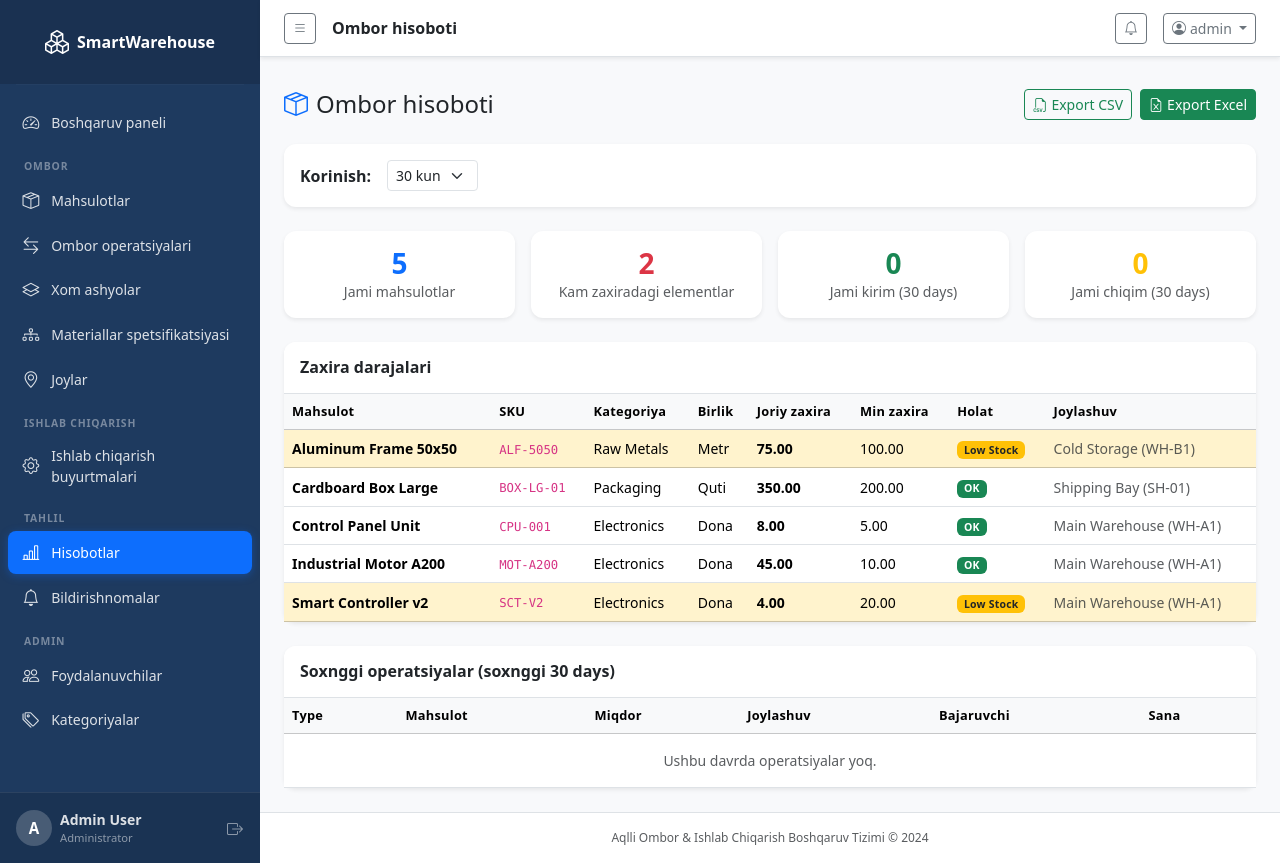
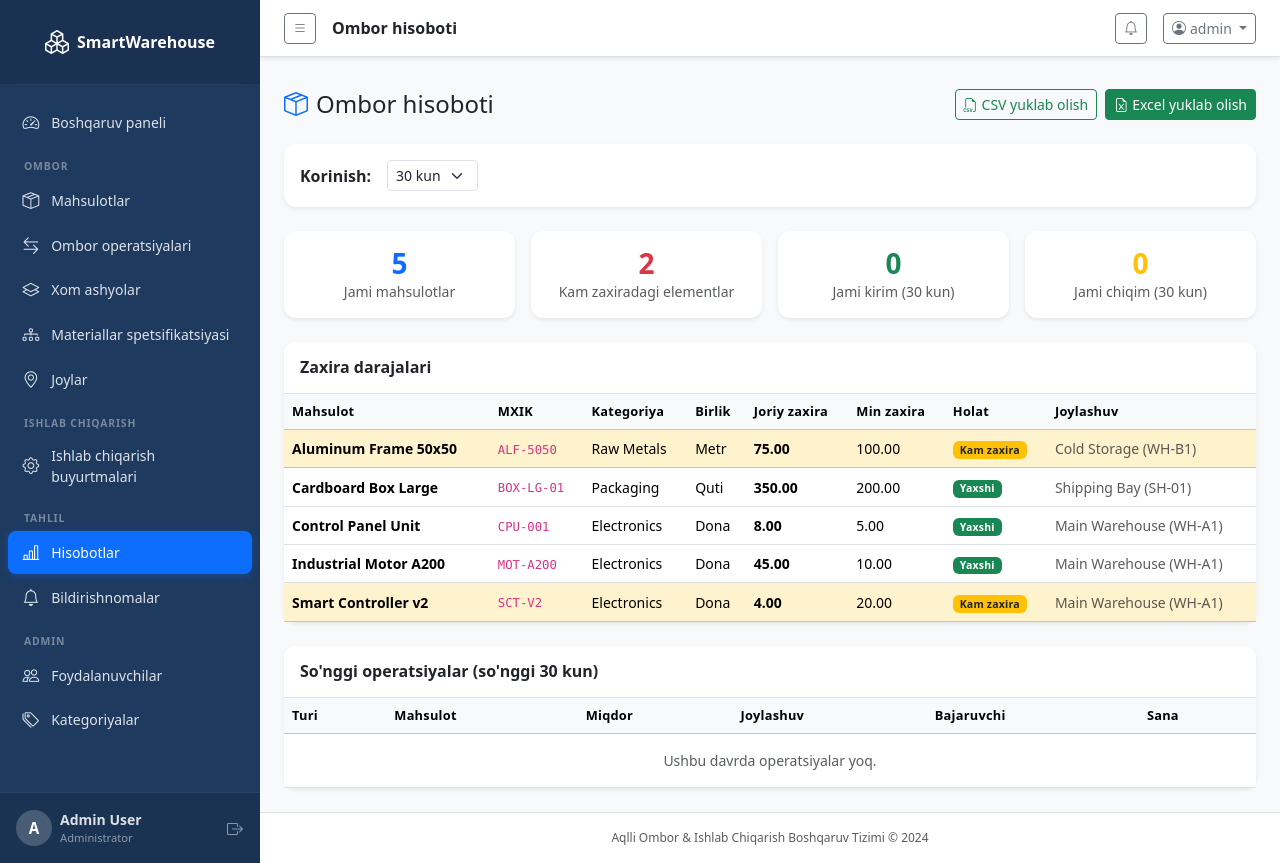
Before and after one commit to formuhammadaziz/smart-warehouse, a Django app: page /reports/inventory/ in a window 1280 px wide. Run offline with Django 5.2, Linux system fonts and the light colour scheme; a user stored in the database is signed in; data comes from the database, SQL or seed files in the repository; both versions use the stored data as it was after the commit; data that the repository does not hold is empty.

Commit message:
adding some changes

```diff
--- a/accounts/forms.py
+++ b/accounts/forms.py
@@ -5,10 +5,10 @@ from .models import CustomUser
 
 class LoginForm(forms.Form):
     username = forms.CharField(
-        widget=forms.TextInput(attrs={'class': 'form-control', 'placeholder': 'Username'})
+        widget=forms.TextInput(attrs={'class': 'form-control', 'placeholder': 'Foydalanuvchi nomi'})
     )
     password = forms.CharField(
-        widget=forms.PasswordInput(attrs={'class': 'form-control', 'placeholder': 'Password'})
+        widget=forms.PasswordInput(attrs={'class': 'form-control', 'placeholder': 'Parol'})
     )
 
 
--- a/inventory/forms.py
+++ b/inventory/forms.py
@@ -88,9 +88,9 @@ class StockTransactionForm(forms.ModelForm):
         raw_material = cleaned.get('raw_material')
         quantity = cleaned.get('quantity')
         if not product and not raw_material:
-            raise forms.ValidationError('Select either a product or a raw material.')
+            raise forms.ValidationError('Mahsulot yoki xom ashyodan birini tanlang.')
         if product and raw_material:
-            raise forms.ValidationError('Select only one: product or raw material.')
+            raise forms.ValidationError('Faqat bittasini tanlang: mahsulot yoki xom ashyo.')
         if quantity is not None and quantity <= 0:
-            raise forms.ValidationError('Quantity must be greater than 0.')
+            raise forms.ValidationError('Miqdor 0 dan katta bo\'lishi kerak.')
         return cleaned
--- a/inventory/models.py
+++ b/inventory/models.py
@@ -45,7 +45,7 @@ class Product(models.Model):
     ]
 
     product_name = models.CharField(max_length=200)
-    sku = models.CharField(max_length=50, unique=True, verbose_name='SKU')
+    sku = models.CharField(max_length=50, unique=True, verbose_name='MXIK')
     category = models.ForeignKey(Category, on_delete=models.SET_NULL, null=True, blank=True, related_name='products')
     unit = models.CharField(max_length=10, choices=UNIT_CHOICES, default='pcs')
     minimum_stock = models.DecimalField(max_digits=12, decimal_places=2, default=0)
--- a/templates/base.html
+++ b/templates/base.html
@@ -144,7 +144,7 @@
                 <i class="bi bi-{% if notif.notification_type == 'low_stock' %}exclamation-triangle text-warning{% elif notif.notification_type == 'production_complete' %}check-circle text-success{% else %}info-circle text-info{% endif %} mt-1"></i>
                 <div>
                   <div class="small">{{ notif.message|truncatechars:80 }}</div>
-                  <div class="text-muted" style="font-size:0.7rem">{{ notif.created_at|timesince }} ago</div>
+                  <div class="text-muted" style="font-size:0.7rem">{{ notif.created_at|timesince }} oldin</div>
                 </div>
               </a>
             </li>
--- a/templates/dashboard/index.html
+++ b/templates/dashboard/index.html
@@ -116,7 +116,7 @@
           <div class="d-flex align-items-center justify-content-between px-3 py-2 border-bottom">
             <div>
               <div class="fw-semibold small">{{ product.product_name }}</div>
-              <div class="text-muted" style="font-size:0.75rem">SKU: {{ product.sku }}</div>
+              <div class="text-muted" style="font-size:0.75rem">MXIK: {{ product.sku }}</div>
             </div>
             <div class="text-end">
               <span class="badge {% if product.current_stock == 0 %}bg-danger{% else %}bg-warning text-dark{% endif %}">
--- a/templates/inventory/locations.html
+++ b/templates/inventory/locations.html
@@ -42,7 +42,7 @@
         <div class="table-responsive">
           <table class="table table-hover align-middle mb-0">
             <thead class="table-dark">
-              <tr><th>Name</th><th>Kodi</th><th>Holat</th><th>Amallar</th></tr>
+              <tr><th>Nomi</th><th>Kodi</th><th>Holat</th><th>Amallar</th></tr>
             </thead>
             <tbody>
               {% for loc in locations %}
--- a/templates/inventory/product_form.html
+++ b/templates/inventory/product_form.html
@@ -18,7 +18,7 @@
               {{ form.product_name }}
             </div>
             <div class="col-md-4">
-              <label class="form-label fw-semibold">SKU*</label>
+              <label class="form-label fw-semibold">MXIK*</label>
               {{ form.sku }}
               {% if form.sku.errors %}<div class="text-danger small">{{ form.sku.errors }}</div>{% endif %}
             </div>
--- a/templates/inventory/products.html
+++ b/templates/inventory/products.html
@@ -15,7 +15,7 @@
   <div class="card-body py-3">
     <form method="get" class="row g-2 align-items-end">
       <div class="col-md-4">
-        <input type="text" name="q" value="{{ q }}" class="form-control" placeholder="Nomi yoki SKU boyicha qidiring...">
+        <input type="text" name="q" value="{{ q }}" class="form-control" placeholder="Nomi yoki MXIK boyicha qidiring...">
       </div>
       <div class="col-md-3">
         <select name="category" class="form-select">
@@ -50,7 +50,7 @@
           <tr>
             <th>#</th>
             <th>Mahsulot nomi</th>
-            <th>SKU</th>
+            <th>MXIK</th>
             <th>Kategoriya</th>
             <th>Birlik</th>
             <th>Joriy zaxira</th>
--- a/templates/production/order_detail.html
+++ b/templates/production/order_detail.html
@@ -1,5 +1,5 @@
 {% extends 'base.html' %}
-{% block title %}Order #{{ order.order_number }}{% endblock %}
+{% block title %}Buyurtma #{{ order.order_number }}{% endblock %}
 {% block page_title %}Ishlab chiqarish buyurtmasi #{{ order.order_number }}{% endblock %}
 
 {% block content %}
--- a/templates/production/stage_update.html
+++ b/templates/production/stage_update.html
@@ -11,7 +11,7 @@
           <i class="bi bi-diagram-2 me-2 text-primary"></i>
           Bosqichni yangilash: {{ stage.get_stage_name_display }}
         </h5>
-        <small class="text-muted">Order #{{ order.order_number }} — {{ order.product.product_name }}</small>
+        <small class="text-muted">Buyurtma #{{ order.order_number }} — {{ order.product.product_name }}</small>
       </div>
       <div class="card-body p-4">
         <form method="post">
--- a/templates/reports/index.html
+++ b/templates/reports/index.html
@@ -12,7 +12,7 @@
         <p class="text-muted">Zaxira darajalari, kam zaxira ogohlantirishlari, operatsiyalar tarixi</p>
         <div class="d-flex gap-2 justify-content-center flex-wrap">
           <a href="{% url 'reports:inventory' %}" class="btn btn-primary">
-            <i class="bi bi-eye me-2"></i>View Report
+            <i class="bi bi-eye me-2"></i>Hisobotni ko'rish
           </a>
           <a href="{% url 'reports:export_inventory_csv' %}" class="btn btn-outline-success">
             <i class="bi bi-filetype-csv me-2"></i>CSV
@@ -33,7 +33,7 @@
         <p class="text-muted">Buyurtma holati, material sarfi, bajarilish statistikasi</p>
         <div class="d-flex gap-2 justify-content-center flex-wrap">
           <a href="{% url 'reports:production' %}" class="btn btn-warning text-white">
-            <i class="bi bi-eye me-2"></i>View Report
+            <i class="bi bi-eye me-2"></i>Hisobotni ko'rish
           </a>
           <a href="{% url 'reports:export_production_csv' %}" class="btn btn-outline-success">
             <i class="bi bi-filetype-csv me-2"></i>CSV
--- a/templates/reports/inventory_report.html
+++ b/templates/reports/inventory_report.html
@@ -7,10 +7,10 @@
   <h4 class="mb-0"><i class="bi bi-box-seam me-2 text-primary"></i>Ombor hisoboti</h4>
   <div class="d-flex gap-2">
     <a href="{% url 'reports:export_inventory_csv' %}" class="btn btn-outline-success btn-sm">
-      <i class="bi bi-filetype-csv me-1"></i>Export CSV
+      <i class="bi bi-filetype-csv me-1"></i>CSV yuklab olish
     </a>
     <a href="{% url 'reports:export_inventory_excel' %}" class="btn btn-success btn-sm">
-      <i class="bi bi-file-earmark-excel me-1"></i>Export Excel
+      <i class="bi bi-file-earmark-excel me-1"></i>Excel yuklab olish
     </a>
   </div>
 </div>
@@ -47,13 +47,13 @@
   <div class="col-md-3">
     <div class="card border-0 shadow-sm text-center py-3">
       <h3 class="fw-bold text-success mb-0">{{ total_in }}</h3>
-      <small class="text-muted">Jami kirim ({{ days }} days)</small>
+      <small class="text-muted">Jami kirim ({{ days }} kun)</small>
     </div>
   </div>
   <div class="col-md-3">
     <div class="card border-0 shadow-sm text-center py-3">
       <h3 class="fw-bold text-warning mb-0">{{ total_out }}</h3>
-      <small class="text-muted">Jami chiqim ({{ days }} days)</small>
+      <small class="text-muted">Jami chiqim ({{ days }} kun)</small>
     </div>
   </div>
 </div>
@@ -69,7 +69,7 @@
         <thead class="table-light">
           <tr>
             <th>Mahsulot</th>
-            <th>SKU</th>
+            <th>MXIK</th>
             <th>Kategoriya</th>
             <th>Birlik</th>
             <th>Joriy zaxira</th>
@@ -88,9 +88,9 @@
             <td class="fw-bold">{{ p.current_stock }}</td>
             <td>{{ p.minimum_stock }}</td>
             <td>
-              {% if p.current_stock == 0 %}<span class="badge bg-danger">Out of Stock</span>
-              {% elif p.is_low_stock %}<span class="badge bg-warning text-dark">Low Stock</span>
-              {% else %}<span class="badge bg-success">OK</span>{% endif %}
+              {% if p.current_stock == 0 %}<span class="badge bg-danger">Zaxira tugagan</span>
+              {% elif p.is_low_stock %}<span class="badge bg-warning text-dark">Kam zaxira</span>
+              {% else %}<span class="badge bg-success">Yaxshi</span>{% endif %}
             </td>
             <td class="small text-muted">{{ p.default_location|default:'—' }}</td>
           </tr>
@@ -104,13 +104,13 @@
 <!-- Transactions -->
 <div class="card border-0 shadow-sm">
   <div class="card-header bg-white border-bottom py-3">
-    <h6 class="mb-0 fw-semibold">Soxnggi operatsiyalar (soxnggi {{ days }} days)</h6>
+    <h6 class="mb-0 fw-semibold">So'nggi operatsiyalar (so'nggi {{ days }} kun)</h6>
   </div>
   <div class="card-body p-0">
     <div class="table-responsive">
       <table class="table table-hover align-middle mb-0">
         <thead class="table-light">
-          <tr><th>Type</th><th>Mahsulot</th><th>Miqdor</th><th>Joylashuv</th><th>Bajaruvchi</th><th>Sana</th></tr>
+          <tr><th>Turi</th><th>Mahsulot</th><th>Miqdor</th><th>Joylashuv</th><th>Bajaruvchi</th><th>Sana</th></tr>
         </thead>
         <tbody>
           {% for tx in transactions %}
```
Also changed, not shown: templates/inventory/product_detail.html (+5 -5 lines), templates/reports/production_report.html (+4 -4 lines), accounts/migrations/0002_alter_customuser_role.py (added), dashboard/migrations/0002_alter_notification_notification_type.py (added), db.sqlite3, inventory/migrations/0002_alter_inventorytransaction_transaction_type_and_more.py (added), production/migrations/0002_alter_productionorder_status_and_more.py (added).
